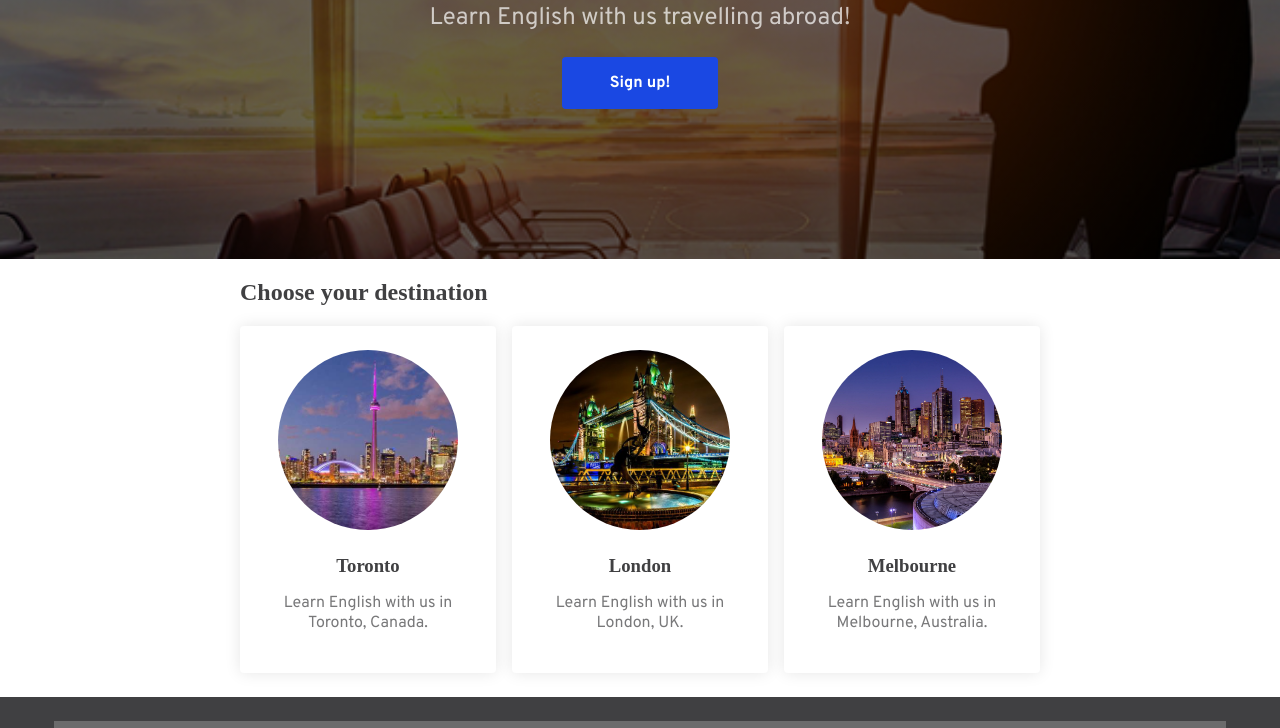
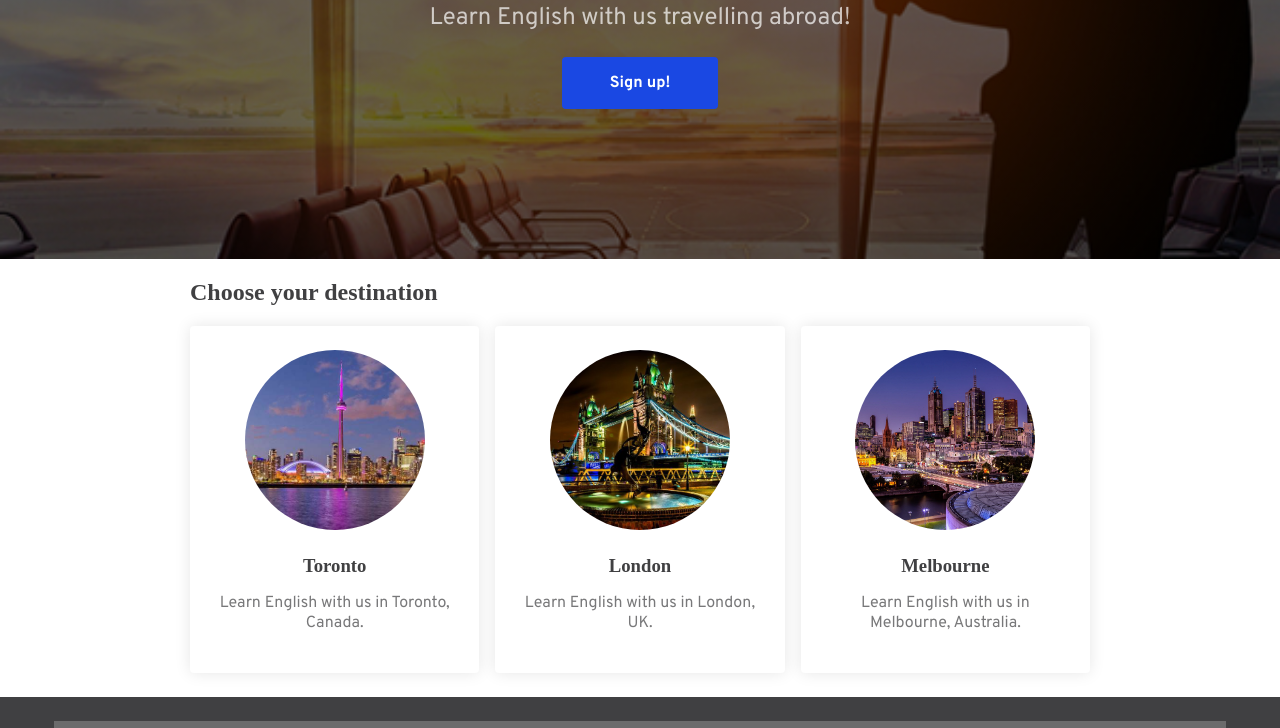
Before and after one commit to GianlucaMP/le-wagon-landing-page, a plain HTML site: page index.html in a window 1280 px wide. Shown: the part 223-951 px from the top of the page. Drawn offline with Linux system fonts and the light colour scheme; a web font is replaced by a local one.

Commit message:
Update style.css

```diff
--- a/style.css
+++ b/style.css
@@ -146,18 +146,15 @@ body {
   grid-gap: 16px;
   margin-bottom: 24px;
 }
-
-
 @media (max-width: 800px) {
   .cards {
     grid-template-columns: 1fr;
   }
 
-
-
+  .container {
+    width: 90%;
+  }
 }
-
-
 
 @media (min-width: 500px) {
   .container {
@@ -168,12 +165,12 @@ body {
 
 @media (min-width: 800px) {
   .container {
-    width: 600px;
+    width: 700px;
   }
 }
 
 @media (min-width: 1000px) {
   .container {
-    width: 800px;
+    width: 900px;
   }
 }
```
